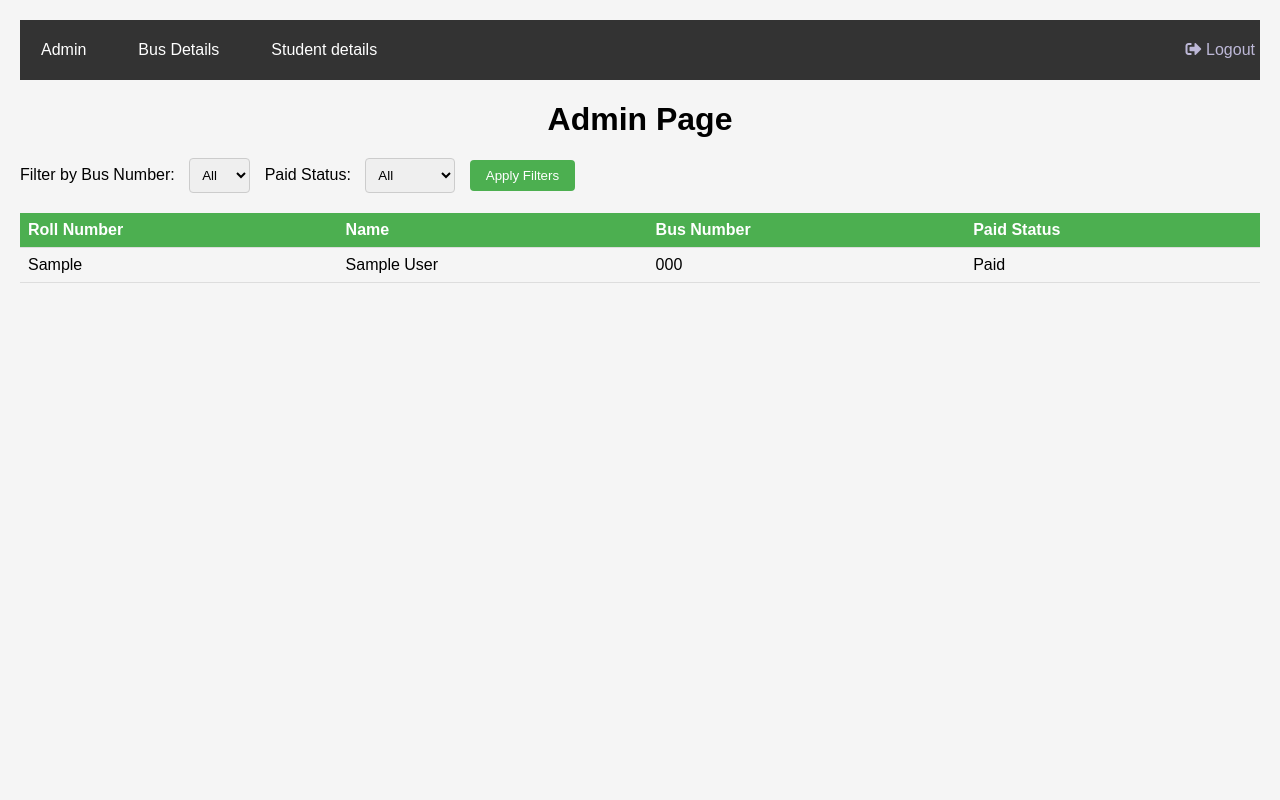
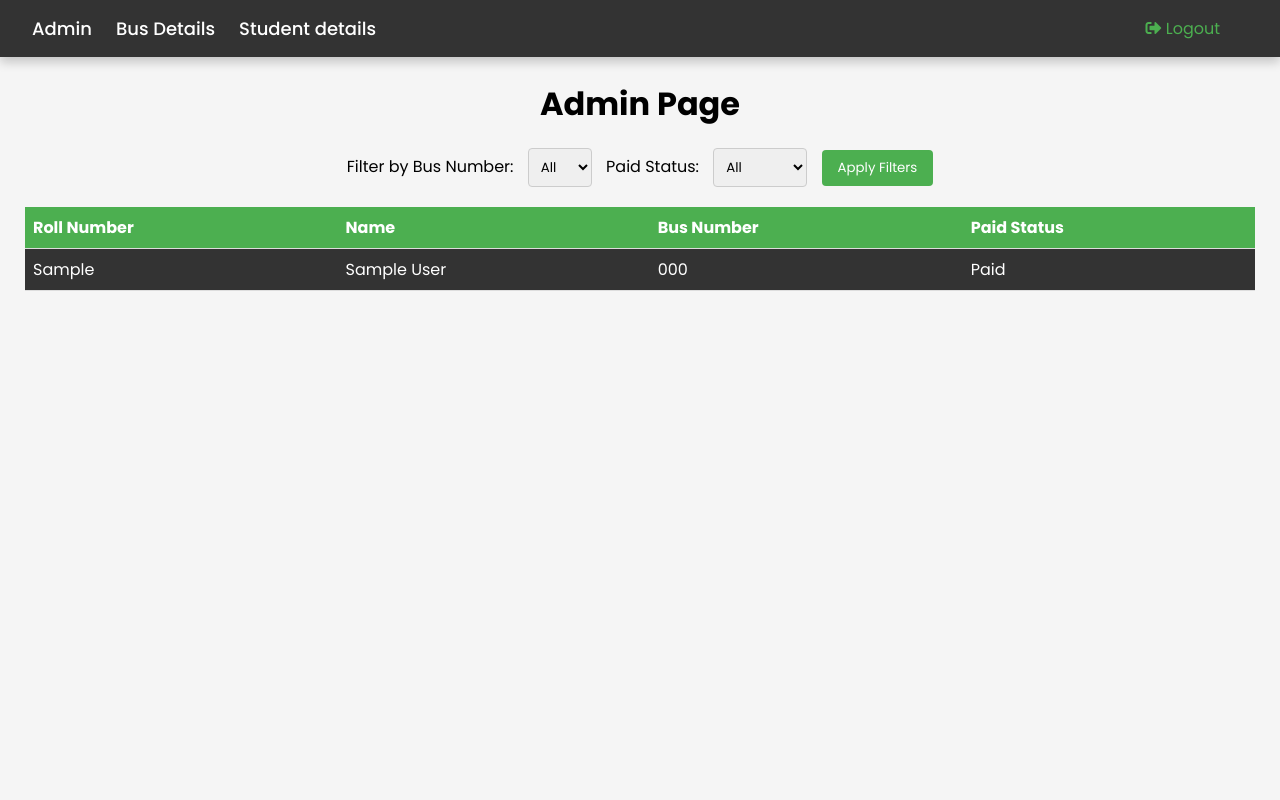
Before and after one commit to SooryaPandian/Bus-fee-Payement--Python, a Flask app: page /admin in a window 1280 px wide. Run offline with Flask 3, Linux system fonts and the light colour scheme; tables that the repository leaves empty or names only in its code hold one stand-in row (values such as "Sample post").

Commit message:
Update admin.html

```diff
--- a/templates/admin.html
+++ b/templates/admin.html
@@ -5,13 +5,21 @@
     <meta name="viewport" content="width=device-width, initial-scale=1.0">
     <title>Admin Page</title>
     <link rel="stylesheet" href="https://cdnjs.cloudflare.com/ajax/libs/font-awesome/5.15.4/css/all.min.css">
+    <!-- Include Google Fonts -->
+    <link href="https://fonts.googleapis.com/css2?family=Poppins:wght@300;400;500;600;700&display=swap" rel="stylesheet">
     <!-- Include any necessary CSS files -->
     <style>
+        * {
+            margin: 0;
+            padding: 0;
+            box-sizing: border-box;
+            font-family: 'Poppins', sans-serif;
+        }
+
         body {
-            font-family: Arial, sans-serif;
+            height: 100vh;
             background-color: #f5f5f5;
-            margin: 0;
-            padding: 20px;
+            padding-top: 80px; /* To account for the fixed navbar */
         }
 
         h1 {
@@ -21,6 +29,7 @@
 
         form {
             margin-bottom: 20px;
+            text-align: center;
         }
 
         label {
@@ -47,10 +56,14 @@
         button:hover {
             background-color: #45a049;
         }
-
+        .table-container
+        {
+            padding: 0px 25px;
+        }
         table {
             width: 100%;
             border-collapse: collapse;
+            padding: 0px 10px 0px 10px;
         }
 
         th, td {
@@ -67,46 +80,71 @@
         tr:hover {
             background-color: #f2f2f2;
         }
-
+        td{
+            background-color: #333;
+            color: white;
+        }
+        td:hover
+        {
+            background-color: #ccc;
+            transition: 0.5s;
+        }
         nav {
             background-color: #333;
             overflow: hidden;
             display: flex;
             justify-content: space-between;
             align-items: center;
-            padding: 5px;
+            padding: 15px 20px;
+            width: 100%;
+            position: fixed;
+            top: 0;
+            left: 0;
+            box-shadow: 0 5px 10px rgba(0, 0, 0, 0.2);
+            z-index: 1000; /* Ensure it stays on top */
         }
 
-        nav ul {
-            list-style-type: none;
-            margin: 0;
-            padding: 0;
+        .nav-links {
             display: flex;
+            align-items: center;
         }
 
-        nav ul li {
-            margin-right: 20px;
+        .nav-links li {
+            list-style: none;
+            margin: 0 12px;
         }
 
-        nav ul li:last-child {
-            margin-right: 0;
+        .nav-links li a {
+            position: relative;
+            color: white;
+            font-size: 18px;
+            font-weight: 500;
+            padding: 6px 0;
+            text-decoration: none;
+            transition: all 0.4s ease;
         }
 
-        nav ul li a {
-            display: block;
-            color: white;
-            text-align: center;
-            padding:  16px;
-            text-decoration: none;
+        .nav-links li a:before {
+            content: '';
+            position: absolute;
+            bottom: 0;
+            left: 0;
+            height: 3px;
+            width: 0%;
+            background-color: #4CAF50;
+            border-radius: 12px;
+            transition: all 0.4s ease;
         }
-        nav ul li a:hover {
-            background-color: #ddd;
-            color: black;
+
+        .nav-links li a:hover:before {
+            width: 100%;
         }
 
         .logout a {
-            color: #bdb8d7;
+            color: #4CAF50;
             text-decoration: none;
+            margin-right: 40px;
+            transition: color 0.3s ease;
         }
 
         .logout a:hover {
@@ -116,10 +154,10 @@
 </head>
 <body>
     <nav>
-        <ul>
+        <ul class="nav-links">
             <li><a href="/admin">Admin</a></li>
             <li><a href="/transport">Bus Details</a></li>
-             <li><a href="/student">Student details</a></li>
+            <li><a href="/student">Student details</a></li>
         </ul>
         <div class="logout">
             <a href="/logout"><i class="fas fa-sign-out-alt"></i> Logout</a>
@@ -130,7 +168,6 @@
 
     <!-- Search and Filter Form -->
     <form method="POST" action="/admin">
-
         <!-- Filtering Options -->
         <label for="bus_number">Filter by Bus Number:</label>
         <select id="bus_number" name="bus_number">
@@ -151,7 +188,8 @@
     </form>
 
     <!-- Table to Display Student Data -->
-    <table>
+     <div class="table-container">
+    <table class="table table-hover">
         <thead>
             <tr>
                 <th>Roll Number</th>
@@ -172,7 +210,7 @@
             {% endfor %}
         </tbody>
     </table>
-
+</div>
     <!-- Include any necessary JavaScript files -->
     <script>
         // Add your JavaScript code here
```
